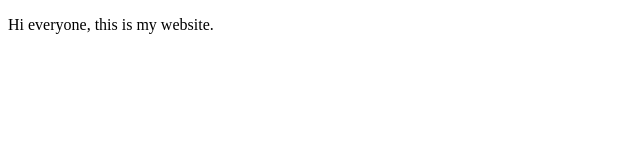
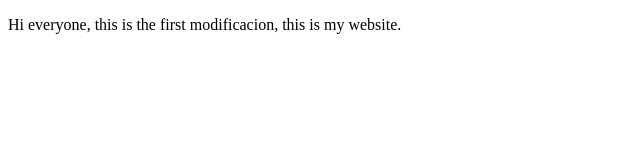
Before and after one commit to jroaloza/ProyectoDemoCursoPrework, a plain HTML site: page index.html in a window 1280 px wide. Shown: the whole page, without its empty margins (0-640 px from the left). Drawn offline with Linux system fonts and the light colour scheme.

Commit message:
adding the first modification

```diff
--- a/index.html
+++ b/index.html
@@ -8,7 +8,7 @@
 </head>
 <body>
     <p>
-        Hi everyone, this is my website.
+        Hi everyone, this is the first modificacion, this is my website.
     </p>
 </body>
 </html>
```
